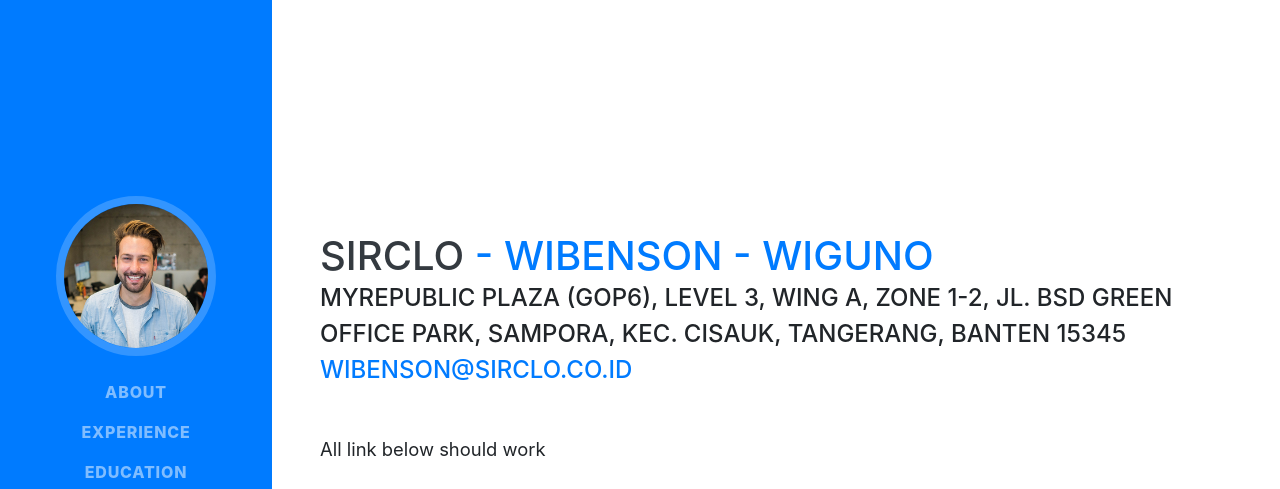
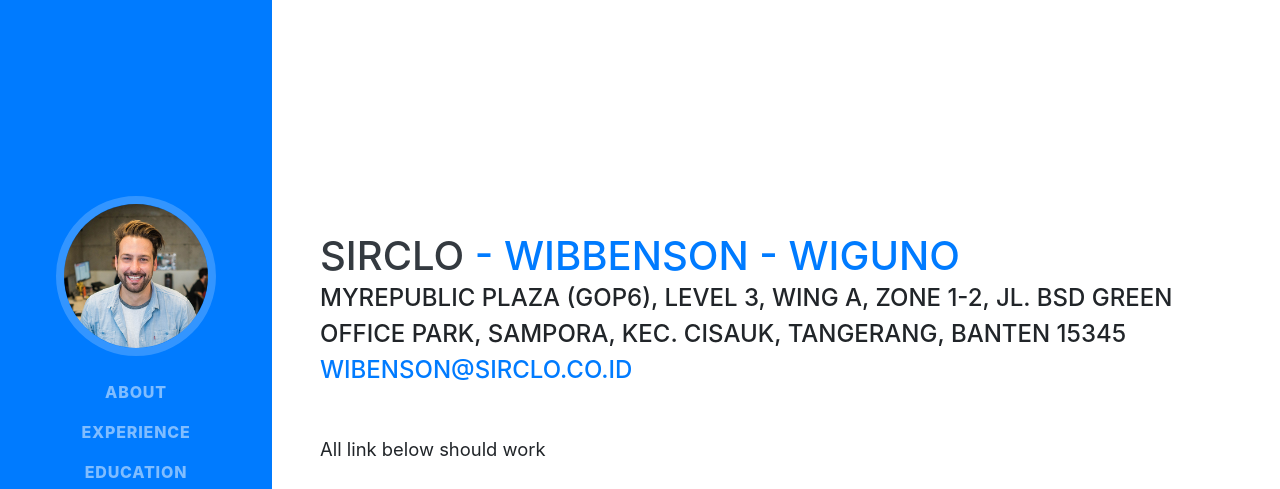
Before and after one commit to weeband/resume, a website with bundled scripts: page index.html in a window 1280 px wide. Shown: the top 489 px of the page. Built offline with nearby package versions, Linux system fonts and the light colour scheme; a web font is replaced by a local one.

Commit message:
my first first website

```diff
--- a/index.html
+++ b/index.html
@@ -76,7 +76,7 @@
     <section class="resume-section p-3 p-lg-5 d-flex align-items-center" id="about">
       <div class="w-100">
         <h1 class="mb-0">SIRCLO
-          <span class="text-primary"> - Wibenson </span>
+          <span class="text-primary"> - Wibbenson </span>
           <span class="text-primary"> - Wiguno </span>
         </h1>
         <div class="subheading mb-5">MyRepublic Plaza (GOP6), Level 3, Wing A, Zone 1-2, Jl. BSD Green Office Park, Sampora, Kec. Cisauk, Tangerang, Banten 15345
```
